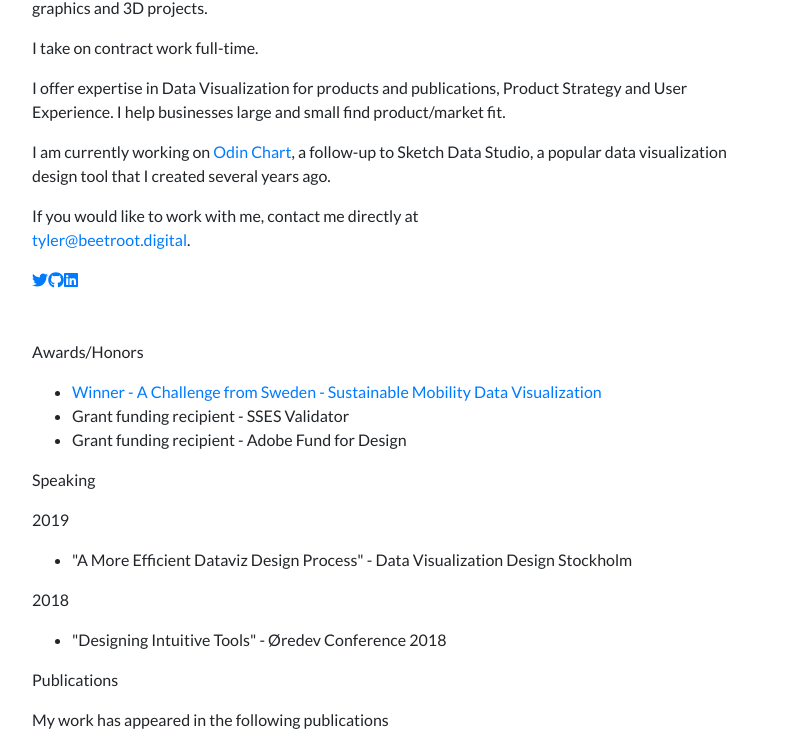
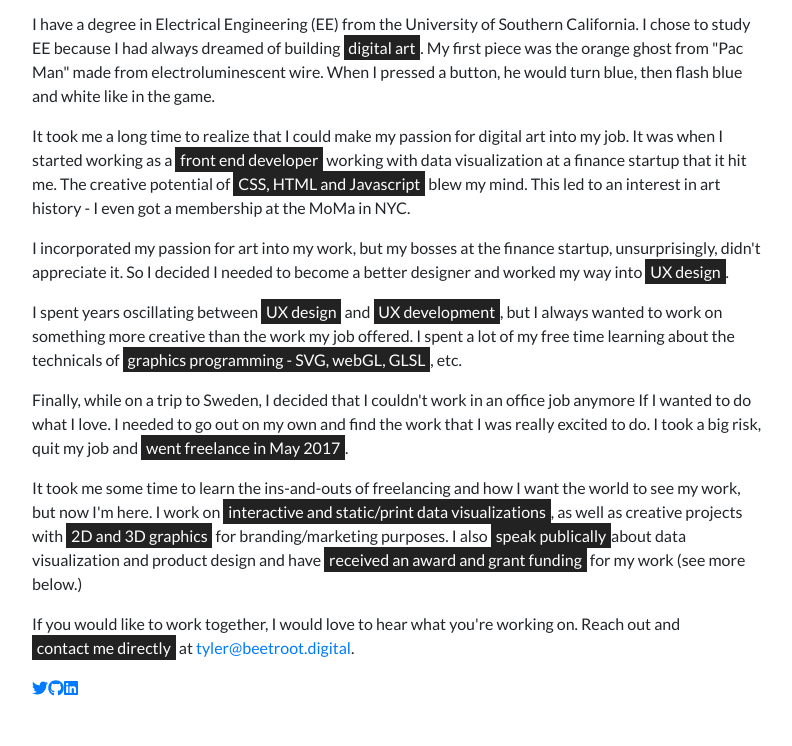
Before and after one commit to thetylerwolf/website, a React (Create React App) app: page /about in a window 1280 px wide. Shown: the part 185-931 px from the top of the page, without its empty margins (243-1035 px from the left). Built offline with nearby package versions, Linux system fonts and the light colour scheme.

Commit message:
added hire page

```diff
--- a/src/assets/css/About.css
+++ b/src/assets/css/About.css
@@ -37,8 +37,10 @@
 }
 
 .about-wrap .about-section a {
-  font-weight:bold;
-  color: rgba(122, 31, 61);
+/*  font-weight:bold;
+  color: rgba(122, 31, 61);*/
+  text-decoration: underline;
+  color:#222;
 }
 
 .public-publications img {
--- /dev/null
+++ b/src/assets/css/Contact.css
@@ -0,0 +1,68 @@
+.about-wrap .about-section {
+  position:relative;
+  padding-top:100px;
+}
+
+.about-wrap .about-section a {
+  color:#1a1a1a;
+}
+
+.about-section .icon-container a {
+  font-size:18px;
+  margin-right:0.4em;
+}
+
+.about-section .about-logo img {
+  /*margin-bottom: 70px;*/
+  width:100%;
+}
+
+.about-section .about-logo .about-text {
+  font-size:36px;
+  text-align:right;
+  /*font-weight:700;*/
+}
+
+.about-section p {
+  /*text-align:justify;*/
+}
+
+.about-section .faded {
+  opacity:0.6;
+  font-weight:bold;
+}
+
+.bold {
+  font-weight:bold;
+}
+
+.about-wrap .about-section a {
+/*  font-weight:bold;
+  color: rgba(122, 31, 61);*/
+  text-decoration: underline;
+  color:#222;
+}
+
+.public-publications img {
+  margin:50px;
+
+  filter: gray; /* IE6-9 */
+  -webkit-filter: grayscale(1); /* Google Chrome, Safari 6+ & Opera 15+ */
+  filter: grayscale(1); /* Microsoft Edge and Firefox 35+ */
+}
+
+img.forbes-logo {
+  width:150px;
+}
+
+img.brookings-logo {
+  width:200px;
+}
+
+img.dataface-logo {
+  width:80px;
+}
+
+img.spectrum-logo {
+  width:150px;
+}
--- a/src/assets/css/index.css
+++ b/src/assets/css/index.css
@@ -14,6 +14,18 @@
   overflow: hidden;
 }
 
+.dark-link {
+  color:#222;
+  text-decoration:underline;
+}
+
+.highlight {
+  background-color:#222;
+  color:#fff;
+  padding: 0.2em 0.3em;
+  white-space: nowrap;
+}
+
 @import "About.css";
 @import "HeaderNav.css";
 @import "Home.css";
--- a/src/components/About.js
+++ b/src/components/About.js
@@ -13,6 +13,7 @@
 export default class About extends Component {
 
   render() {
+    const mailToLink = `mailto:tyler@beetroot.digital?subject=Let's work together&body=Hi Tyler,%0D%0A%0D%0AI'm contacting you to discuss a possible project you may be able to help with. Here are the details:%0D%0A%0D%0A`
 
     return (
 
@@ -43,31 +44,53 @@
 
             <Col lg={ 8 } md={ 8 } sm={ 12 }>
               <p>
-                I am an award-winning digital product professional based in Stockholm, Sweden.
-                Over the past 7 years, I have worked in UX Design and Front End Development, focused
-                on Data Visualization. I love computer graphics and 3D projects.
+                I'm Tyler Wolf. I am a <span className="highlight">freelance data visualization designer/creative developer</span>
+                based just outside <span className="highlight">Stockholm, Sweden</span>. I have been working in technology of some
+                kind for about a decade.
+              </p>
+              <p>
+                I have a degree in Electrical Engineering (EE) from the University of Southern California.
+                I chose to study EE because I had always dreamed of building <span className="highlight">digital art</span>.
+                My first piece was the orange ghost from "Pac Man" made from electroluminescent wire. When
+                I pressed a button, he would turn blue, then flash blue and white like in the game.
+              </p>
+              <p>
+                It took me a long time to realize that I could make my passion for digital art into my job.
+                It was when I started working as a <span className="highlight">front end developer</span> working with data visualization at a finance
+                startup that it hit me. The creative potential
+                of <span className="highlight">CSS, HTML and Javascript</span> blew my mind. This led to an interest in art history - I even got a
+                membership at the MoMa in NYC.
+              </p>
+              <p>
+                I incorporated my passion for art into my work, but my bosses
+                at the finance startup, unsurprisingly, didn't appreciate it. So I decided I needed to become a
+                better designer
+                and worked my way into <span className="highlight">UX design</span>.
+              </p>
+              <p>
+                I spent years oscillating between <span className="highlight">UX design</span> and <span className="highlight">UX development</span>,
+                but I always wanted to work on something more creative than the work my job offered. I spent a lot
+                of my free time learning about the technicals of <span className="highlight">graphics programming - SVG, webGL, GLSL</span>, etc.
+              </p>
+              <p>
+                Finally, while on a trip to Sweden, I decided that I couldn't work in an office job anymore If
+                I wanted to do what I love. I needed
+                to go out on my own and find the work that I was really excited to do. I took a big risk, quit
+                my job and <span className="highlight">went freelance in May 2017</span>.
+              </p>
+              <p>
+                It took me some time to learn the ins-and-outs of freelancing and how I want the world to see my
+                work, but now I'm here. I work on <span className="highlight">interactive and static/print data visualizations</span>, as well as
+                creative projects with <span className="highlight">2D and 3D graphics</span> for branding/marketing purposes. I also <span className="highlight">speak publically</span>
+                about data visualization and product design and have <span className="highlight">received an award and grant
+                funding</span> for my work (see more below.)
+              </p>
+              <p>
+                If you would like to work together, I would love to hear what you're working on. Reach out
+                and <span className="highlight">contact me directly</span> at <a href={ mailToLink }>tyler@beetroot.digital</a>.
               </p>
 
-              <p>
-                I take on contract work full-time.
-              </p>
 
-              <p>
-                I offer expertise in Data Visualization for products and publications,
-                Product Strategy and User Experience. I help
-                businesses large and small find product/market fit.
-              </p>
-
-              <p>
-                I am currently working on <a href="https://odinchart.com" target="_blank">Odin Chart</a>, a
-                follow-up to Sketch Data Studio, a popular data visualization design tool that I created several years ago.
-              </p>
-
-              <p>
-                If you would like to work with me, contact me directly at
-                <br/>
-                <a href="mailto:tyler@beetroot.digital">tyler@beetroot.digital</a>.
-              </p>
 
               <div className="icon-container">
                 <a href="https://twitter.com/tylernwolf" target="_blank"><FontAwesomeIcon icon={ faTwitter } /></a>
@@ -77,6 +100,14 @@
 
               <br/>
               <br/>
+
+              <p className="bold">Odin Chart</p>
+
+              <p>
+                In 2018, I received a grant from Adobe for my work on <a href="https://odinchart.com" target="_blank">Odin Chart</a>, a
+                follow-up to Sketch Data Studio, a popular data visualization design tool that I created several years ago. I am guiding
+                development of Odin Chart as we prepare for its major web release.
+              </p>
 
               <p className="bold">Awards/Honors</p>
 
--- /dev/null
+++ b/src/components/Contact.js
@@ -0,0 +1,79 @@
+import React, { Component } from 'react'
+import { Link } from 'react-router-dom'
+import { FontAwesomeIcon } from '@fortawesome/react-fontawesome'
+import { faTwitter, faGithub, faLinkedin } from '@fortawesome/free-brands-svg-icons'
+import {
+  Grid,
+  Row,
+  Col
+} from 'react-bootstrap'
+
+import HeaderNav from './HeaderNav'
+
+export default class Contact extends Component {
+
+  render() {
+
+    const mailToLink = `mailto:tyler@beetroot.digital?subject=Let's work together&body=Hi Tyler,%0D%0A%0D%0AI'm contacting you to discuss a possible project you may be able to help with. Here are the details:%0D%0A%0D%0A`
+
+    return (
+
+      <div className="about-wrap">
+
+        <HeaderNav
+          showBrand={ false }
+          location={ this.props.location }
+        />
+
+        <Grid className="about-section">
+
+          <Row>
+            {/* <Col lg={ 4 } md={ 4 } sm={ 12 } /> */}
+
+            <Col lg={ 2 } md={ 2 } sm={ 12 }>
+              <div className="about-logo">
+                {/* <Link to="/"><img alt="Tyler Wolf" src="logo.png" /></Link> */}
+                <div className="about-text">Hire Me</div>
+              </div>
+            </Col>
+
+          </Row>
+
+          <Row>
+
+            <Col lg={ 2 } md={ 2 } sm={ 12 } />
+
+            <Col lg={ 8 } md={ 8 } sm={ 12 }>
+
+              <p>
+                If you would like to work together, I would love to hear what you're working on. Reach out
+                and contact me directly at <a href={ mailToLink }>tyler@beetroot.digital</a>.
+              </p>
+
+              <p>
+                The more specific you can be about your project, the better.
+              </p>
+              <p>
+                Useful information includes:
+                <ul>
+                  <li>Data available</li>
+                  <li>Examples of similar work (if available)</li>
+                  <li>Any techinical limitations (if known)</li>
+                  <li>Budget</li>
+                  <li>Project Timeframe</li>
+                </ul>
+              </p>
+
+            </Col>
+
+        </Row>
+
+      </Grid>
+
+    </div>
+
+    )
+
+  }
+
+}
--- a/src/components/HeaderNav.js
+++ b/src/components/HeaderNav.js
@@ -56,6 +56,7 @@
 
         <div className="full-menu" >
           <NavLink exact activeClassName="selected" className="menu-link home" to="/" onClick={ (e) => this.toggleMenu(e) }><span>Home</span></NavLink>
+          <NavLink exact activeClassName="selected" className="menu-link hire" to="/contact" onClick={ (e) => this.toggleMenu(e) }><span>Hire</span></NavLink>
           <NavLink exact activeClassName="selected" className="menu-link about" to="/about" onClick={ (e) => this.toggleMenu(e) }><span>About</span></NavLink>
         </div>
 
--- a/src/components/Home.js
+++ b/src/components/Home.js
@@ -109,9 +109,11 @@
               <div className="name-wrap">
                 {/* <canvas ref="nameCanvas"></canvas> */}
                 {/* <img src="logo.png" alt="Tyler Wolf" /> */}
-                <div>I'm <span className="name-text">Tyler Wolf</span></div>
-                <div>I make data visualizations and design products.</div>
-                <div>My portfolio is below <FontAwesomeIcon icon={ faChevronDown } size="xs"/>. You can learn more about me <Link to="/about">here</Link>.</div>
+                <p>I'm <span className="name-text">Tyler Wolf</span></p>
+                <p>I make <span className="highlight">data visualizations</span> and <span className="highlight">design products</span></p>
+                <p>Get in touch to <span className="highlight">hire me</span> <Link className="dark-link" to="/contact">here</Link></p>
+                <p>You can learn more <span className="highlight">about me</span> <Link className="dark-link" to="/about">here</Link></p>
+                <p>My <span className="highlight">portfolio</span> is below <FontAwesomeIcon icon={ faChevronDown } size="xs"/></p>
               </div>
               <br/>
               {/*
--- a/src/components/PortfolioPiece.js
+++ b/src/components/PortfolioPiece.js
@@ -14,7 +14,7 @@
 
 export default class PortfolioPiece extends Component {
 
-  componentDidMount() {
+  // componentDidMount() {
 
     // this.parallaxInterval = setInterval(() => {
     //   window.requestAnimationFrame(() => {
@@ -33,7 +33,7 @@
     //   })
     // }, 10)
 
-  }
+  // }
 
   componentWillUnmount() {
     clearInterval(this.parallaxInterval)
--- a/src/components/Routes.js
+++ b/src/components/Routes.js
@@ -11,6 +11,7 @@
 
 import Home from './Home'
 import About from './About'
+import Contact from './Contact'
 import ViewPortfolioPiece from './ViewPortfolioPiece'
 import Legacy from './Legacy'
 
@@ -45,6 +46,7 @@
                   <Route path="/" exact component={ Home }/>
                   <Route path="/home" exact component={ Home }/>
                   <Route path="/about" component={ About }/>
+                  <Route path="/contact" component={ Contact }/>
                   <Route path="/portfolio/:id" component={ ViewPortfolioPiece }/>
                   <Route path="/legacy" component={ Legacy } />
                 </Switch>
```
Also changed, not shown: package.json (+6 -1 lines), 1 other file (tests, documents, lock files or other folders).
